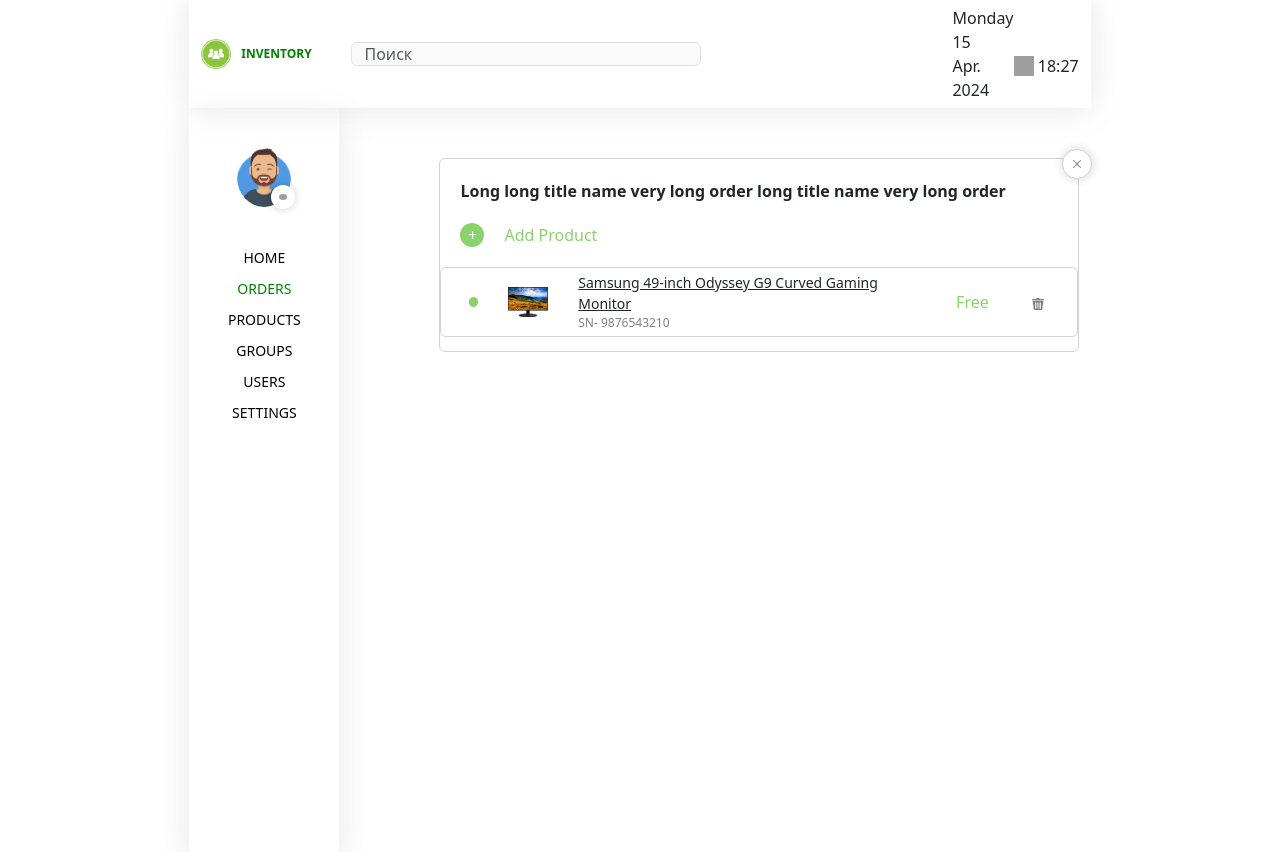
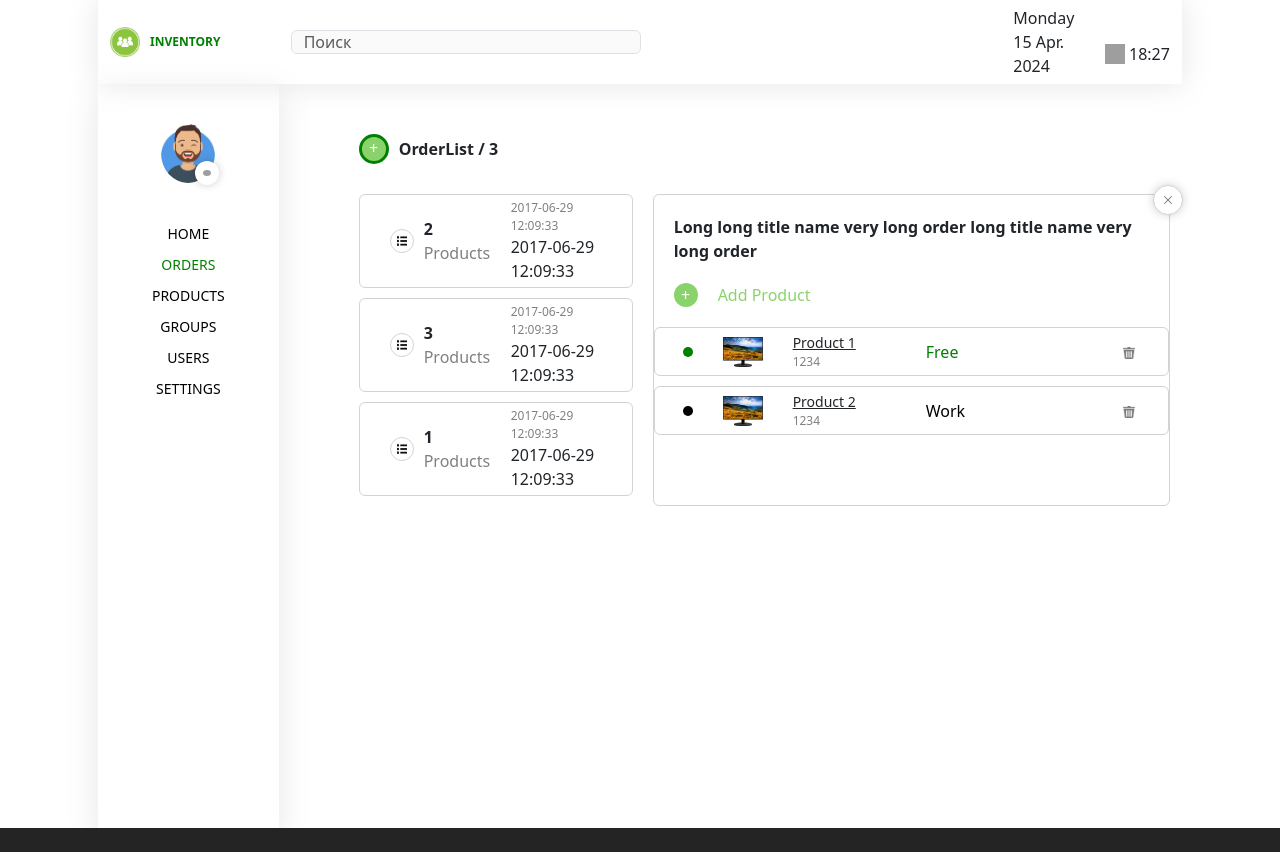
Before and after one commit to Lobovem/DzenCode, a React (Vite) app: page /orders/1 in a window 1280 px wide. After the commit the page ends 828 px from the top, so only its background shows below. Built offline with nearby package versions, Linux system fonts and the light colour scheme; data requests are answered from the project's data file; grey boxes are pictures that could not be loaded.

Commit message:
feat(Redux): add fetch to detailOrder and close detailOrder. Add show and hide other fields in orderList

```diff
--- a/src/components/BtnClose/BtnClose.tsx
+++ b/src/components/BtnClose/BtnClose.tsx
@@ -1,11 +1,18 @@
-import { FC } from 'react';
+import { FC, MouseEventHandler } from 'react';
 import { CloseButton } from 'react-bootstrap';
 import './BtnClose.scss';
 
-export const BtnClose: FC = () => {
+
+interface BtnCloseProps {
+  onClick: MouseEventHandler<HTMLButtonElement>;
+}
+
+export const BtnClose: FC<BtnCloseProps> = ({ onClick }) => {
   return (
-    <div className="btnClose">
-      <CloseButton className="btnClose__close" />
-    </div>
+
+      <div className="btnClose">
+        <CloseButton className="btnClose__close" onClick={onClick} />
+      </div>
+
   );
 };
--- a/src/components/Order/Order.tsx
+++ b/src/components/Order/Order.tsx
@@ -1,10 +1,12 @@
 import { FC, useEffect, useState } from 'react';
 import './Order.scss';
-import { Button, Image } from 'react-bootstrap';
+import { Image } from 'react-bootstrap';
 import iconList from '../../assets/iconList.png';
 import { BtnTrush } from '../BtnTrush/BtnTrush';
 import { IProduct } from '../Product/Product';
 import { NavLink } from 'react-router-dom';
+import { RootState } from '../../store/store';
+import { useSelector } from 'react-redux';
 
 export interface IOrder {
   id: string;
@@ -19,9 +21,12 @@ interface IOrderProps {
 }
 
 export const Order: FC<IOrderProps> = ({ order }) => {
-  console.log('order=====>', order);
   const [priceUsd, setpriceUsd] = useState(0);
   const [priceUah, setPriceUah] = useState(0);
+
+  const isDetailOrder: boolean = useSelector(
+    (state: RootState) => state.dzenCode.isDetailOrder
+  );
 
   const reducePrice = (): void => {
     const priceFirst: number = order.products.reduce(
@@ -43,9 +48,11 @@ export const Order: FC<IOrderProps> = ({ order }) => {
   return (
     <div className="order">
       <div className="order__wrap">
+        {!isDetailOrder && (
           <div className="order__titleWrap">
             <p className="order__title">{order.title}</p>
           </div>
+        )}
 
         <div className="order__countWrap">
           <NavLink to={`/orders/${order.id}`} className="order__btn">
@@ -65,14 +72,18 @@ export const Order: FC<IOrderProps> = ({ order }) => {
           <p className="order__dateLarge">{order.date}</p>
         </div>
 
+        {!isDetailOrder && (
           <div className="order__priceWrap">
             <p className="order__priceShort">{priceUsd} $</p>
             <p className="order__priceLarge">{priceUah} UAH</p>
           </div>
+        )}
 
+        {!isDetailOrder && (
           <div className="order__btnTrushWrap">
             <BtnTrush />
           </div>
+        )}
       </div>
     </div>
   );
--- a/src/components/OrderDetail/OrderDetail.scss
+++ b/src/components/OrderDetail/OrderDetail.scss
@@ -14,12 +14,16 @@
   }
 
   &__status {
-    color: rgba(80, 190, 36, 0.669);
+    color: black;
+
+    &_active {
+      color: green;
+    }
 
     &_sm {
       width: 10px;
       height: 10px;
-      background-color: rgba(80, 190, 36, 0.669);
+      background-color: black;
       border-radius: 6px;
     }
   }
--- a/src/components/OrderDetail/OrderDetail.tsx
+++ b/src/components/OrderDetail/OrderDetail.tsx
@@ -4,26 +4,34 @@ import imgMonitor from '../../assets/monitor.png';
 import './OrderDetail.scss';
 import { FC, useEffect } from 'react';
 import { BtnTrush } from '../BtnTrush/BtnTrush';
-import { useParams } from 'react-router-dom';
+import { Link, useParams } from 'react-router-dom';
 import { useDispatch, useSelector } from 'react-redux';
 import { AppDispatch, RootState } from '../../store/store';
 import { fetchDetailOrder } from '../../store/api/api';
+import { IProduct } from '../Product/Product';
+import { isDetailOrder } from '../../store/slices';
 
 export const OrderDetail: FC = () => {
   const { id } = useParams();
   const dispatch = useDispatch<AppDispatch>();
 
-  const orderDetail = useSelector((state: RootState) => state.dzenCode.detailOrder);
-
-  console.log('orderDetail', orderDetail);
+  const handleCloseDetailOrder = (): void => {
+    dispatch(isDetailOrder());
+  };
 
   useEffect(() => {
     dispatch(fetchDetailOrder(id));
-  }, []);
+  }, [id]);
+
+  const orderDetail: IProduct[] = useSelector(
+    (state: RootState) => state.dzenCode.detailOrder
+  );
 
   return (
     <div className="orderDetail">
-      <BtnClose />
+      <Link to="/orders">
+        <BtnClose onClick={handleCloseDetailOrder} />
+      </Link>
       <p className="orderDetail__title">
         Long long title name very long order long title name very long order
       </p>
@@ -35,23 +43,34 @@ export const OrderDetail: FC = () => {
         </a>
       </div>
 
-      <div className="product">
-        <div className="product__status product__status_sm"></div>
+      {orderDetail?.map((product) => (
+        <div key={product.id} className="product">
+          <div
+            className={
+              product.isNew
+                ? 'product__status product__status_smActive '
+                : 'product__status product__status_sm'
+            }
+          ></div>
+
           <Image className="product__img" src={imgMonitor} />
 
           <div className="product__titleWrap">
-          <p className="product__title">
-            Samsung 49-inch Odyssey G9 Curved Gaming Monitor
-          </p>
-          <p className="product__titleDesc">SN- 9876543210</p>
+            <p className="product__title">{product.title}</p>
+            <p className="product__titleDesc">{product.serialNumber}</p>
           </div>
 
-        <p className="product__status">Free</p>
+          {product.isNew ? (
+            <p className="product__status product__status_active">Free</p>
+          ) : (
+            <p className="product__status">Work</p>
+          )}
 
           <div className="product__btnTrushWrap">
             <BtnTrush />
           </div>
         </div>
+      ))}
     </div>
   );
 };
--- a/src/components/OrderList/OrderList.tsx
+++ b/src/components/OrderList/OrderList.tsx
@@ -2,10 +2,10 @@ import { Button } from 'react-bootstrap';
 import { FC, useEffect } from 'react';
 import './OrderList.scss';
 import { IOrder, Order } from '../Order/Order';
-import { OrderDetail } from '../OrderDetail/OrderDetail';
 import { AppDispatch, RootState } from '../../store/store';
 import { useDispatch, useSelector } from 'react-redux';
 import { fetchProductListAndOrderList } from '../../store/api/api';
+import { Outlet } from 'react-router-dom';
 
 export const OrderList: FC = () => {
   const dispatch = useDispatch<AppDispatch>();
@@ -16,8 +16,6 @@ export const OrderList: FC = () => {
   useEffect(() => {
     dispatch(fetchProductListAndOrderList());
   }, []);
-
-  console.log('orderList', orderList);
 
   return (
     <div className="orderList">
@@ -32,7 +30,7 @@ export const OrderList: FC = () => {
             <Order key={order.id} order={order} />
           ))}
         </div>
-        {/* <OrderDetail /> */}
+        <Outlet />
       </div>
     </div>
   );
--- a/src/store/api/api.ts
+++ b/src/store/api/api.ts
@@ -65,15 +65,19 @@ export const fetchProductListAndOrderList = createAsyncThunk(
     }
   })
 
+
 export const fetchDetailOrder = createAsyncThunk(
-  'detailOrder', async (id: string) => {
+  'detailOrder', async (id: string | undefined) => {
 
     try {
-      const response = await fetch(`${API_URL}orders/${id}`)
+      const response = await fetch(`${API_URL}products`)
       if (!response.ok) {
         throw new Error('Error fetching news list');
       }
-      return response.json()
+
+      const productList: IProduct[] = await response.json()
+      const result = productList.filter((product) => product.order.toString() === id)
+      return result
     }
     catch (error: any) {
       throw new Error(error.message);
--- a/src/store/slices.ts
+++ b/src/store/slices.ts
@@ -9,6 +9,7 @@ export interface IDzenCodeState {
   productList: IProduct[]
   orderListWithProduct: IOrder[],
   detailOrder: IProduct[]
+  isDetailOrder: boolean
   value: number
 }
 
@@ -17,6 +18,7 @@ const initialState: IDzenCodeState = {
   productList: [],
   orderListWithProduct: [],
   detailOrder: [],
+  isDetailOrder: false,
   value: 0
 }
 
@@ -33,6 +35,10 @@ export const dzenCodeSlice = createSlice({
     incrementByAmount: (state, action: PayloadAction<number>) => {
       state.value += action.payload
     },
+
+    isDetailOrder: (state) => {
+      state.isDetailOrder = false
+    }
   },
 
   extraReducers: (builder) => {
@@ -50,10 +56,11 @@ export const dzenCodeSlice = createSlice({
 
     builder.addCase(fetchDetailOrder.fulfilled, (state, action) => {
       state.detailOrder = action.payload
+      state.isDetailOrder = true
     })
   },
 })
 
 // Action creators are generated for each case reducer function
-export const { increment, decrement, incrementByAmount } = dzenCodeSlice.actions
+export const { increment, decrement, incrementByAmount, isDetailOrder } = dzenCodeSlice.actions
 export default dzenCodeSlice.reducer
```
Also changed, not shown: src/App.tsx (+6 -5 lines). Lines whose indentation alone changed are shown as unchanged.
